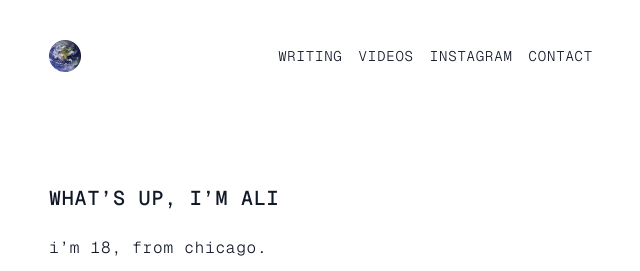
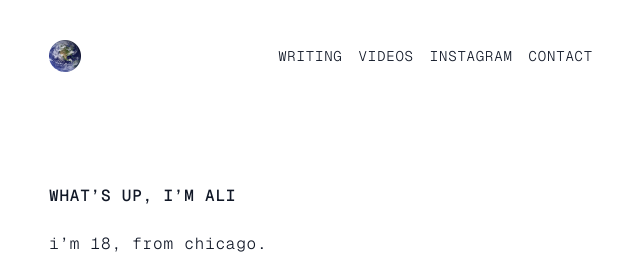
Before and after one commit to aliahunbaev/ahunbaev.com, a React (Vite) app: page / in a window 1280 px wide. Shown: the top 271 px of the page, without its empty margins (319-959 px from the left). Built offline with nearby package versions, Linux system fonts and the light colour scheme.

Commit message:
change fontsize for intro header

```diff
--- a/src/App.jsx
+++ b/src/App.jsx
@@ -25,7 +25,7 @@ export default function App() {
 
       {/* Intro */}
       <section className="pt-12 space-y-3">
-      <h2 className="uppercase font-medium text-xl mb-6"> what’s up, i’m ali<span className="blinking-underscore"></span></h2>
+      <h2 className="uppercase font-medium text-md mb-6"> what’s up, i’m ali<span className="blinking-underscore"></span></h2>
 
         <p>i’m 18, from chicago.</p>
         <p>currently studying cs @ nyu.</p>
```
